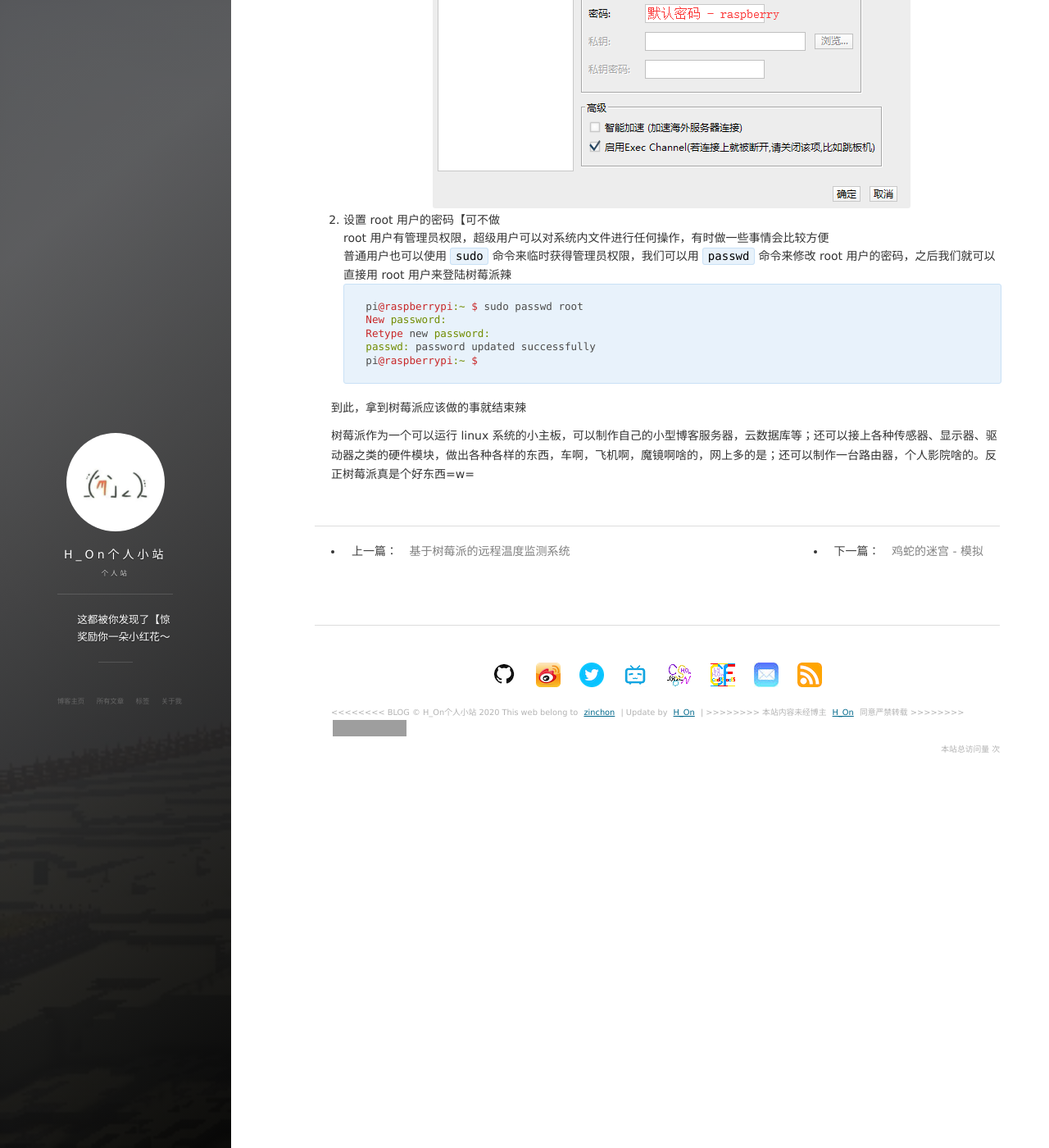
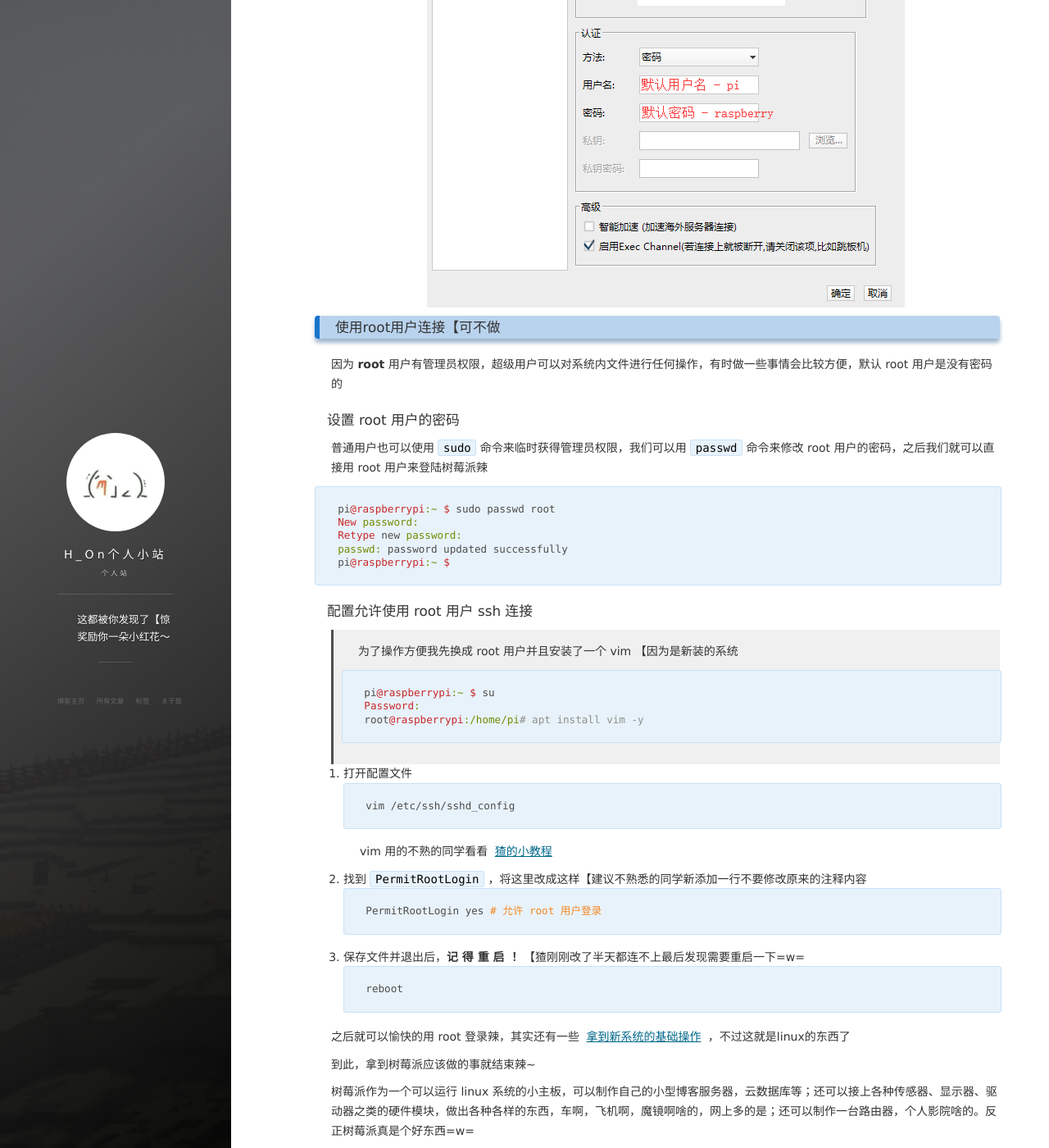
Before and after one commit to Hybrogen/Hybrogen.github.io, a Jekyll site: the page built from _posts/2019-12-05-RaspberrypiSystemInstall.md, in a window 1280 px wide and 1400 px high, scrolled down 6690 px. Shown: the whole window at 82% size. Built offline with Jekyll 4.4.1, drawn with Linux system fonts in a browser that asks for light colours; nearby versions of some CDN libraries; comment, search, counter and statistics services are not loaded; some of the changed text lies outside the part shown; grey boxes are pictures that could not be loaded.

Commit message:
Add files via upload

````diff
--- a/_posts/2019-12-05-RaspberrypiSystemInstall.md
+++ b/_posts/2019-12-05-RaspberrypiSystemInstall.md
@@ -3,14 +3,16 @@ layout: post
 title: 树莓派的系统 TF 卡制作，添加 SSH 功能以及 root 用户 ssh 登陆
 date: 2019-12-05
 description: 拿到一个新的树莓派应该怎么操作
-tag: 杂谈
+tag: 树莓派
 ---
+
+_由于官网改版，一些图片以及一些操作在 2020/05/31 更新_
 
 ### 树莓派系统盘 - TF 卡制作准备
 #### 1. 进入树莓派系统的[官方下载页面](https://www.raspberrypi.org/downloads/)<br>
 不想看系统介绍的可以直接查看第二步~
-![树莓派官方推荐系统](/images/20191205/raspberrypi-system1.png)
-![树莓派第三方系统](/images/20191205/raspberrypi-system2.png)
+![树莓派官方推荐系统](/images/20191205/raspberrypi-system1.png)<br>
+![树莓派第三方系统](/images/20191205/raspberrypi-system2.png)<br>
 > 树莓派有很多系统（但都是专用的，只能使用官网上的系统），这里借用小手册上的一些介绍：
 > * NOOBS: 官方推荐，这是一个多系统引导管理器，可以引导多种系统的安装。【应该来说一般不会用得上
 > * Raspbian: 官方推荐，基于 Debian 系统专门位卡片式计算机树莓派定制的版本，应该来说是树莓派用户最广泛使用的系统。国内更新源多，软件丰富，系统稳定，对于新手和老手使用起来都很顺手。其他的第三方系统各有偏重，而 Raspbain 在各方面比较平衡，因此它是官方首选系统，强力推荐新手使用此系统对树莓派进行熟悉入门和操作学习等。
@@ -25,7 +27,7 @@ tag: 杂谈
  1. 点击进入 Raspbain 的下载页面<br>
  ![系统下载步骤1](/images/20191205/install-step1.png)<br>
  2. 下滑找到下载链接，第一个是图形化界面加常用软件，第二个是图形界面，第三个是仅系统核心没有图形界面的命令行版本【第三个显然是最好用的辣=w=<br>
- 可以直接点击下载 zip 压缩包，也可以先下载迅雷链接，然后再使用迅雷下载（迅雷下载会快一点）<br>
+ 可以直接点击下载 zip 压缩包，~~也可以先下载迅雷链接，然后再使用迅雷下载（迅雷下载会快一点）~~ 现在迅雷不能用了，没有迅雷还则罢了，有的话最好在迅雷设置里把“接管浏览器”给取消掉，用浏览器才能下载（猹是这个情况）<br>
  ![系统下载步骤2](/images/20191205/install-step2.png)
 
 #### 3. 下载烧录软件 [Win32DiskImager](https://sourceforge.net/projects/win32diskimager/)
@@ -51,6 +53,8 @@ tag: 杂谈
 2. 删除所有分区
 3. 选中卡，点上面的新建分区选择文件系统类型为 **FAT32** ![新建分区](/images/20191205/newarea.png)
 4. 确定~~我不是故意④步的QAQ~~
+
+ps: 如果在第二步👇烧系统的时候出现错误建议用 DiskGenius 重新格式化一下 SD 卡。
 
 #### 2. 烧录系统
 1. 双击运行 Win32DiskImager 安装程序进行软件安装
@@ -81,13 +85,15 @@ ps: 我其实之前就添加过一次，不过今天拿出来看之前添加的
 
 #### 连接树莓派
 以最近猹经常用的 FinalShell 为例[下载地址](http://www.hostbuf.com/downloads/finalshell_install.exe)：
-1. 新建 SSH 连接，默认可以登陆的用户名是 pi 密码是 raspberry<br>
+新建 SSH 连接，默认可以登陆的用户名是 pi 密码是 raspberry<br>
 ![新建SSH连接](/images/20191205/addshhlink.png)
 ![SSH设置](/images/20191205/sshsetting.png)
-2. 设置 root 用户的密码【可不做<br>
-root 用户有管理员权限，超级用户可以对系统内文件进行任何操作，有时做一些事情会比较方便<br>
+
+### 使用root用户连接【可不做
+因为 **root** 用户有管理员权限，超级用户可以对系统内文件进行任何操作，有时做一些事情会比较方便，默认 root 用户是没有密码的
+#### 设置 root 用户的密码
 普通用户也可以使用 `sudo` 命令来临时获得管理员权限，我们可以用 `passwd` 命令来修改 root 用户的密码，之后我们就可以直接用 root 用户来登陆树莓派辣
-```
+```sh
 pi@raspberrypi:~ $ sudo passwd root
 New password:
 Retype new password:
@@ -95,6 +101,30 @@ passwd: password updated successfully
 pi@raspberrypi:~ $
 ```
 
-到此，拿到树莓派应该做的事就结束辣
+#### 配置允许使用 root 用户 ssh 连接<br>
+> 为了操作方便我先换成 root 用户并且安装了一个 vim 【因为是新装的系统
+```sh
+pi@raspberrypi:~ $ su
+Password:
+root@raspberrypi:/home/pi# apt install vim -y
+```
+
+1. 打开配置文件
+```sh
+vim /etc/ssh/sshd_config
+```
+vim 用的不熟的同学看看 [猹的小教程](https://blog.zinchon.cn/2019/09/ServerStudy-Linux/#vim-%E5%9F%BA%E7%A1%80%E6%93%8D%E4%BD%9C)
+2. 找到 `PermitRootLogin` ，将这里改成这样【建议不熟悉的同学新添加一行不要修改原来的注释内容
+```
+PermitRootLogin yes # 允许 root 用户登录
+```
+3. 保存文件并退出后，**记 得 重 启 ！** 【猹刚刚改了半天都连不上最后发现需要重启一下=w=
+```sh
+reboot
+```
+
+之后就可以愉快的用 root 登录辣，其实还有一些 [拿到新系统的基础操作](https://blog.zinchon.cn/2020/03/ServerStudy2/#%E5%B7%B2%E7%BB%8F%E7%99%BB%E5%BD%95%E8%BF%9C%E7%A8%8B%E6%9C%8D%E5%8A%A1%E5%99%A8%E8%AE%BE%E7%BD%AE%E5%85%AC%E9%92%A5%E7%99%BB%E5%BD%95) ，不过这就是linux的东西了
+
+到此，拿到树莓派应该做的事就结束辣~
 
 树莓派作为一个可以运行 linux 系统的小主板，可以制作自己的小型博客服务器，云数据库等；还可以接上各种传感器、显示器、驱动器之类的硬件模块，做出各种各样的东西，车啊，飞机啊，魔镜啊啥的，网上多的是；还可以制作一台路由器，个人影院啥的。反正树莓派真是个好东西=w=
````
Also changed, not shown: _posts/2019-11-25-RemoteTemperatureMonitorSystem.md (+2 -2 lines), _posts/2020-05-04-ResetRootPasswd.md (+6 -6 lines).
